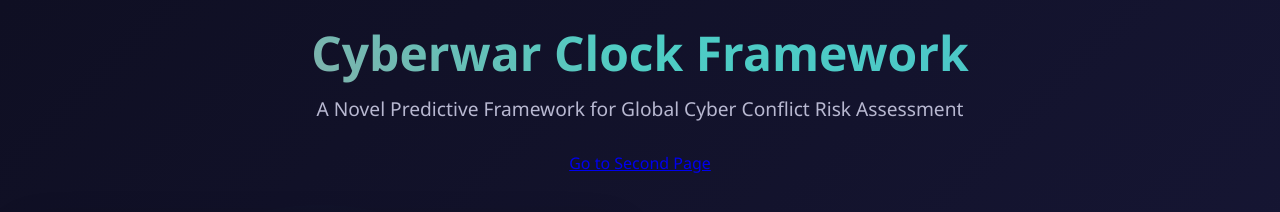
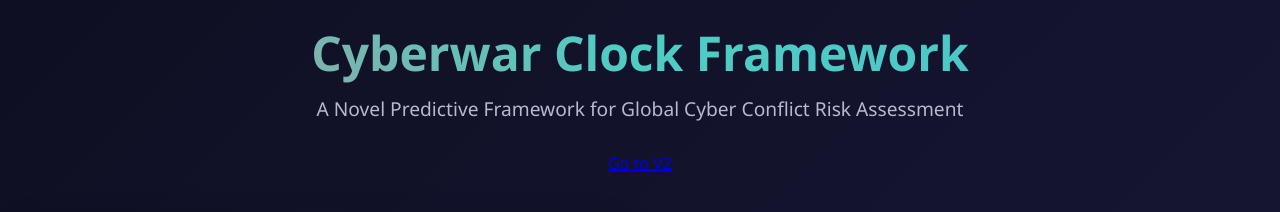
Before and after one commit to arfaouiGit/CWC, a plain HTML site: page index.html in a window 1280 px wide. Shown: the top 212 px of the page. Drawn offline with Linux system fonts and the light colour scheme.

Commit message:
Update index.html

```diff
--- a/index.html
+++ b/index.html
@@ -359,7 +359,7 @@
         <div class="header">
             <h1 class="main-title">Cyberwar Clock Framework</h1>
             <p class="subtitle">A Novel Predictive Framework for Global Cyber Conflict Risk Assessment</p>
-            <a href="aipwd.html">Go to Second Page</a>
+            <a href="aipwd.html">Go to V2</a>
         </div>
 
         <div class="framework-container">
```
